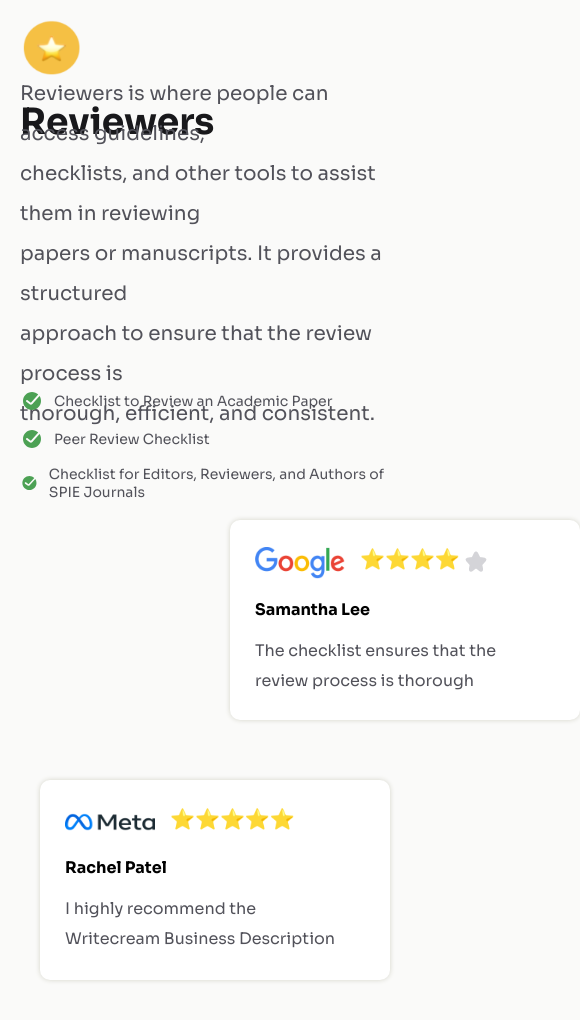
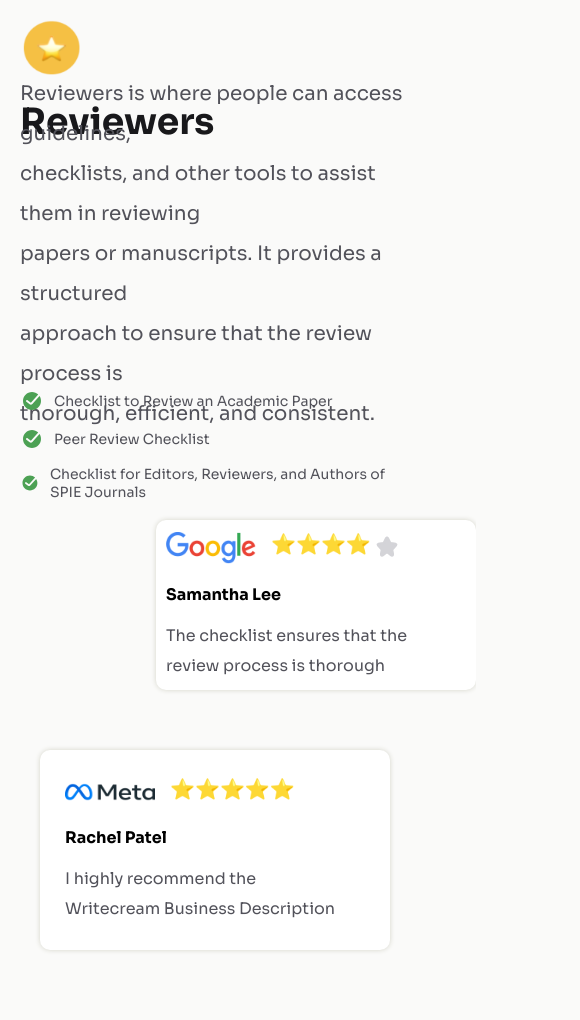
Before and after one commit to HaroldM126/challenge-diagramacion-1, a plain HTML site: page Index.html in a window 390 px wide. Shown: the whole page, 580 px wide, since content can reach past the window. Drawn offline with Linux system fonts and the light colour scheme.

Commit message:
proyecto subido.css

```diff
--- a/styles.css
+++ b/styles.css
@@ -140,3 +140,20 @@ p{
     width:32px;
     height: 29px;
 }
+
+@media screen and (max-width:640px)
+{
+    .google{
+        position: relative;
+        left: 40%;
+        padding: 10px;
+        margin-left: 0px;
+    }
+    .container{
+        flex-direction: column;}
+        .review,
+        .subcontainer{
+            width: 100%;
+
+}
+}
```
